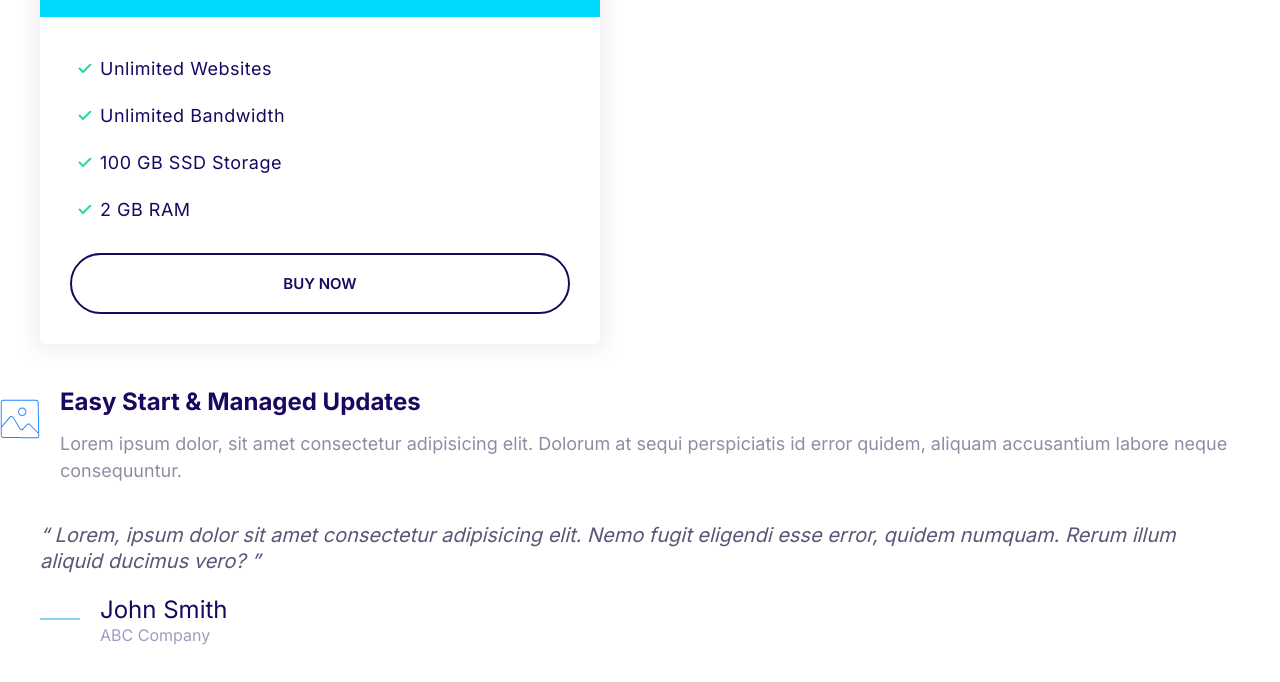
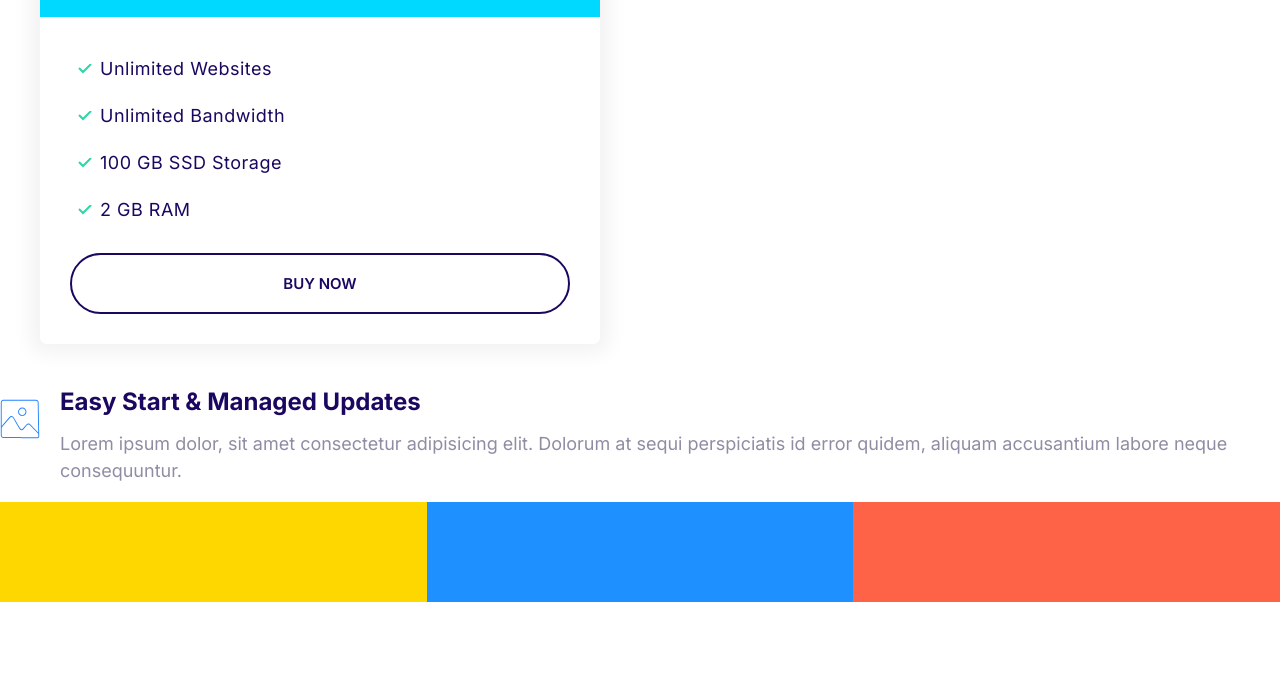
Before and after one commit to emblema/html-css-course-project, a plain HTML site: page index.html in a window 1280 px wide. Shown: the part 252-934 px from the top of the page. After the commit the page ends 854 px from the top, so only its background shows below. Drawn offline with Linux system fonts and the light colour scheme.

Commit message:
Build the grid component

```diff
--- a/css/styles.css
+++ b/css/styles.css
@@ -442,3 +442,22 @@ a {
     font-size: 1.6rem;
   }
 }
+
+/* Grids */
+
+.grid {
+  display: grid;
+}
+
+@media screen and (min-width: 768px) {
+  .grid--1x2,
+  .grid--1x3 {
+    grid-template-columns: repeat(2, 1fr);
+  }
+}
+
+@media screen and (min-width: 1024px) {
+  .grid--1x3 {
+    grid-template-columns: repeat(3, 1fr);
+  }
+}
--- a/index.html
+++ b/index.html
@@ -54,24 +54,10 @@
         </p>
       </div>
     </div>
-    <blockquote class="quote">
-      <p class="quote__text">
-        Lorem, ipsum dolor sit amet consectetur adipisicing elit. Nemo fugit
-        eligendi esse error, quidem numquam. Rerum illum aliquid ducimus vero?
-      </p>
-      <footer>
-        <div class="media">
-          <div class="media__image">
-            <svg class="icon icon--primary quote__line">
-              <use xlink:href="images/sprite.svg#line"></use>
-            </svg>
-          </div>
-          <div class="media__body">
-            <h3 class="media__title quote__author">John Smith</h3>
-            <p class="quote__organization">ABC Company</p>
-          </div>
-        </div>
-      </footer>
-    </blockquote>
+    <div class="grid grid--1x3">
+      <div style="height: 100px; background: gold"></div>
+      <div style="height: 100px; background: dodgerblue"></div>
+      <div style="height: 100px; background: tomato"></div>
+    </div>
   </body>
 </html>
```
Also changed, not shown: components/grids.html (added, +5 -0 lines).
